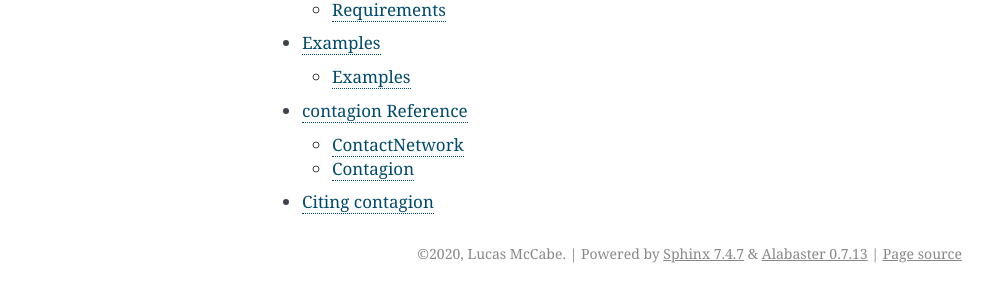
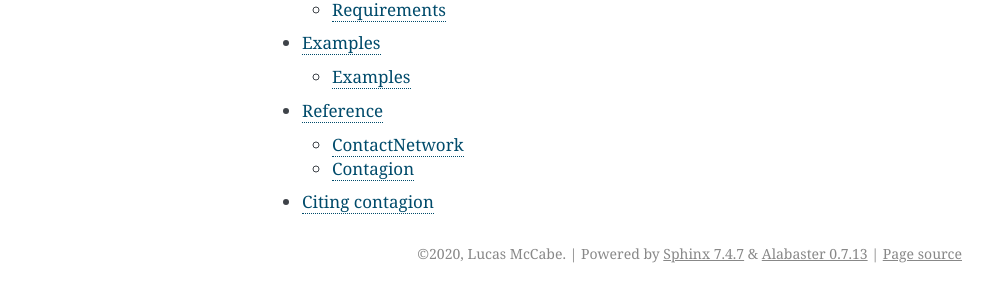
Before and after one commit to lucasmccabe/contagion, a Sphinx documentation site: the page built from docs/index.rst, in a window 1280 px wide. Shown: the part 675-965 px from the top of the page, without its empty margins (148-1140 px from the left). Built offline with Sphinx 7.4.7, drawn with Linux system fonts in a browser that asks for light colours.

```diff
--- a/docs/apiref.rst
+++ b/docs/apiref.rst
@@ -1,6 +1,6 @@
-==========================
-contagion Reference
-==========================
+==========
+Reference
+==========
 
 Detailed reference coming soon.
 
--- a/docs/conf.py
+++ b/docs/conf.py
@@ -31,6 +31,7 @@ master_doc = 'index'
 # Add any Sphinx extension module names here, as strings. They can be
 # extensions coming with Sphinx (named 'sphinx.ext.*') or your custom
 # ones.
+autodoc_mock_imports = ['contagion']
 extensions = [
     'sphinx_automodapi.automodapi',
     'numpydoc']
```
